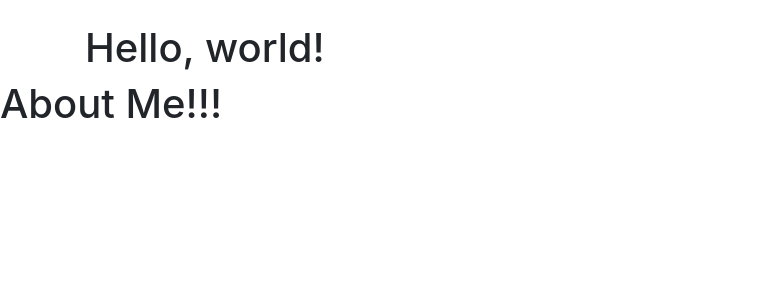
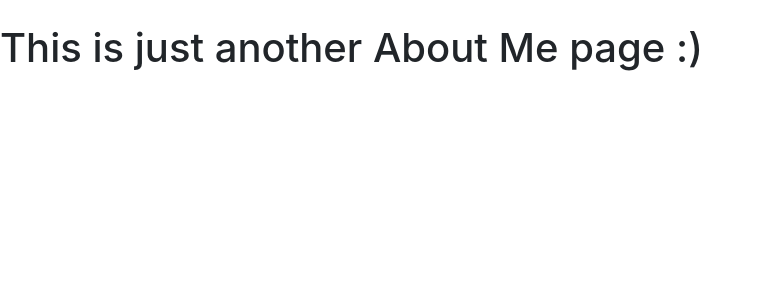
Before and after one commit to UrbanIndian/ToDoApp, a Django app: page /about/ in a window 1280 px wide. Shown: the part 56-356 px from the top of the page, without its empty margins (0-761 px from the left). Run offline with Django 3.2, Linux system fonts and the light colour scheme; some libraries are stand-ins or nearby versions.

Commit message:
Nearly the final one now

```diff
--- a/todo_list/templates/about.html
+++ b/todo_list/templates/about.html
@@ -6,7 +6,8 @@
 
 <h1>
 
-About Me!!!
+This is just another About Me page :)
+
 
 </h1>
 
--- a/todo_list/templates/base.html
+++ b/todo_list/templates/base.html
@@ -38,7 +38,9 @@
   	<br>
   	<div class = "container">
   		{% block content %}
-    <h1>Hello, world!</h1>
+
+
+
     	{% endblock %}
 	</div>
     <!-- Optional JavaScript -->
--- a/todo_list/templates/home.html
+++ b/todo_list/templates/home.html
@@ -4,6 +4,10 @@
 {% block title %} To Do List {% endblock %}
 
 {% block content %}
+
+<h1>
+	My 'To Do' list
+</h1>
 
 {% if messages %}
 	{% for message in messages %}
```
Also changed, not shown: db.sqlite3.
